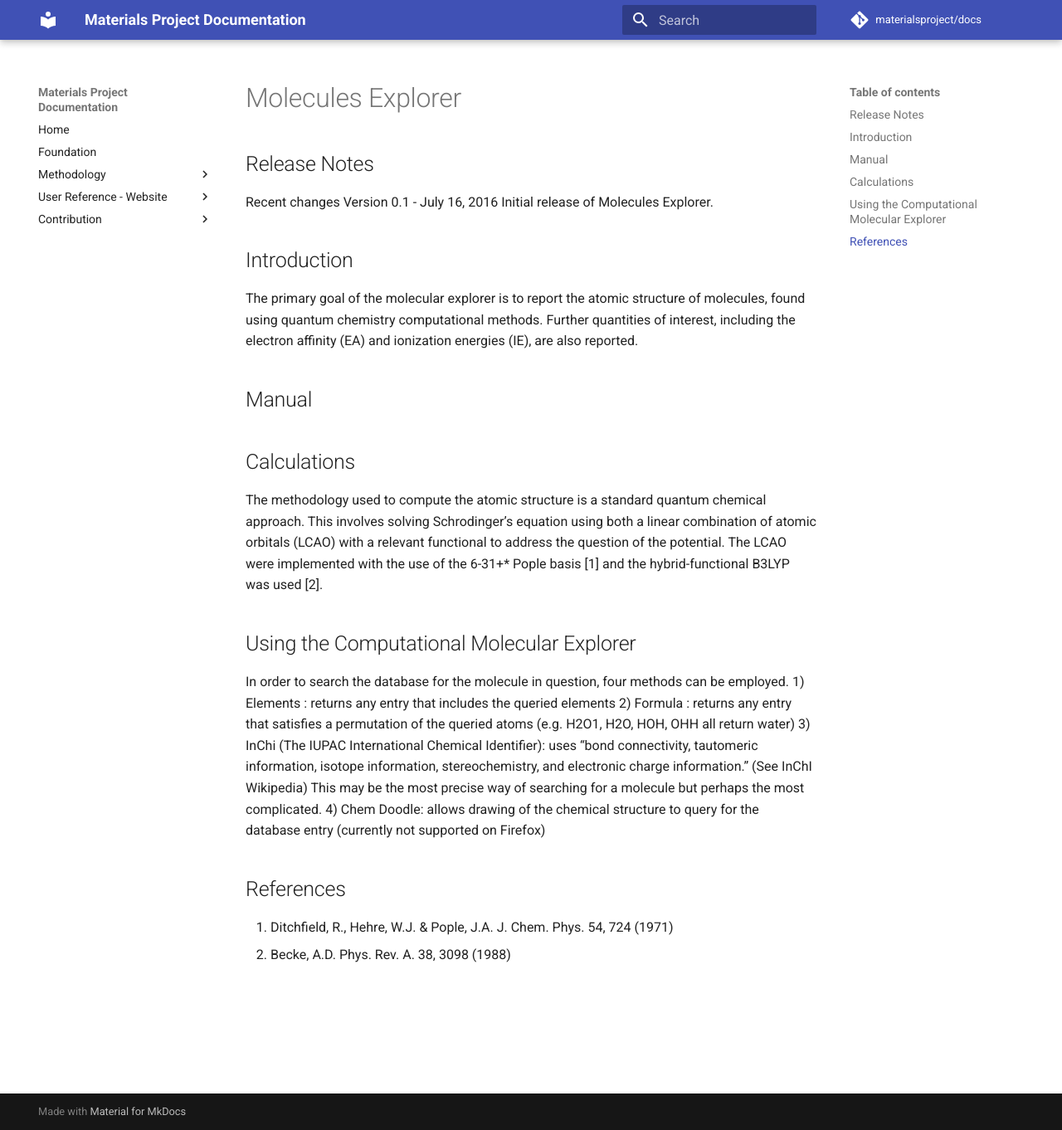
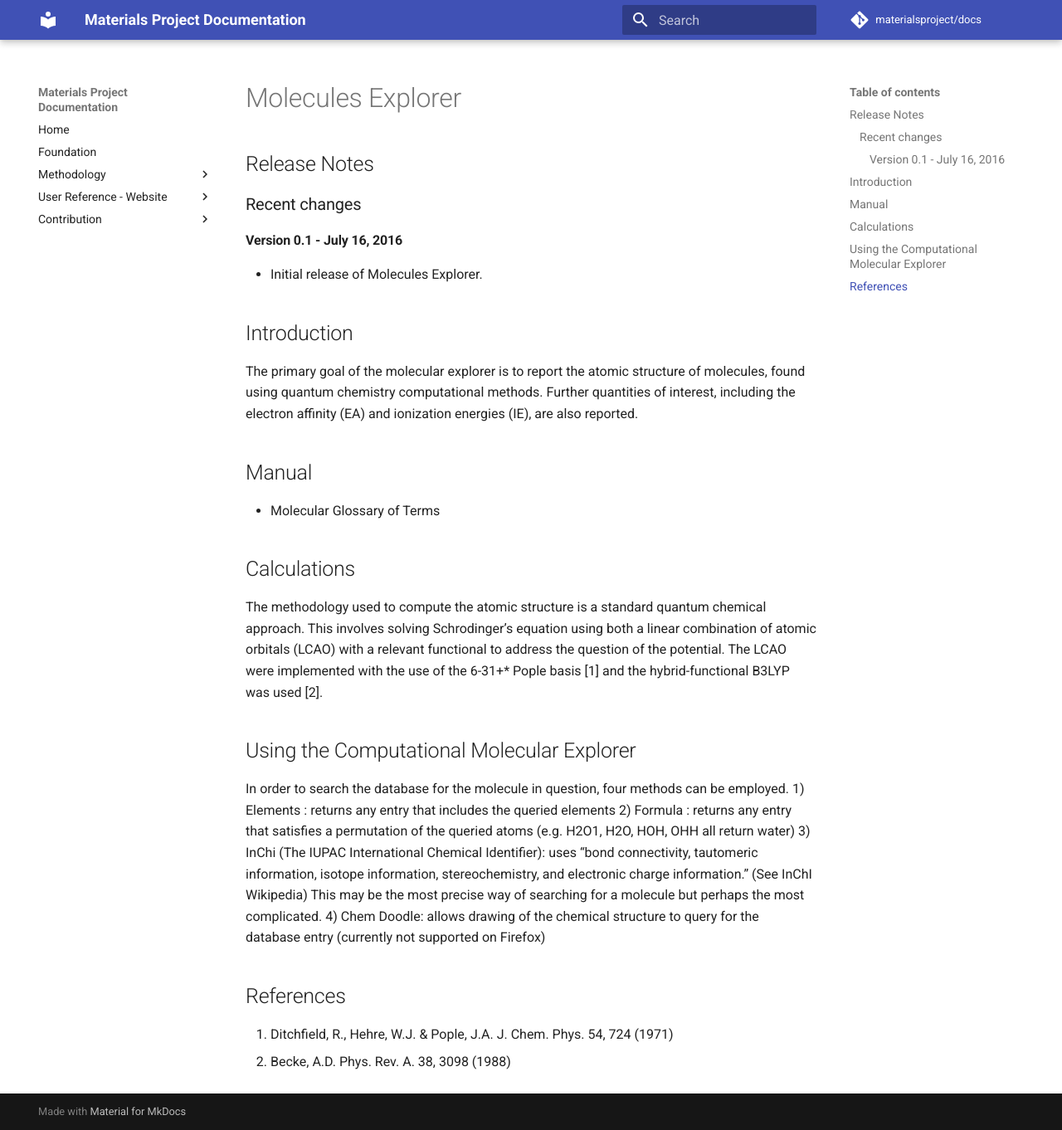
Before and after one commit to materialsproject/docs, an MkDocs documentation site: the page built from docs/user-guide/Molecules-Explorer.md, in a window 1280 px wide and 1362 px high. Shown: the whole window at 83% size. Built offline with MkDocs 1.6.1 and Material for MkDocs 9.7.7, drawn with Linux system fonts in a browser that asks for light colours; comment, search, counter and statistics services are not loaded.

Commit message:
Update Molecules-Explorer.md

```diff
--- a/docs/user-guide/Molecules-Explorer.md
+++ b/docs/user-guide/Molecules-Explorer.md
@@ -1,14 +1,15 @@
 # Molecules Explorer
 
 ## Release Notes
-Recent changes
-Version 0.1 - July 16, 2016
-Initial release of Molecules Explorer.
+### Recent changes
+#### Version 0.1 - July 16, 2016
+* Initial release of Molecules Explorer.
 
 ## Introduction
 The primary goal of the molecular explorer is to report the atomic structure of molecules, found using quantum chemistry computational methods. Further quantities of interest, including the electron affinity (EA) and ionization energies (IE), are also reported.
 
 ## Manual
+* Molecular Glossary of Terms
 
 ## Calculations
 The methodology used to compute the atomic structure is a standard quantum chemical approach. This involves solving Schrodinger’s equation using both a linear combination of atomic orbitals (LCAO) with a relevant functional to address the question of the potential. The LCAO were implemented with the use of the 6-31+* Pople basis [1] and the hybrid-functional B3LYP was used [2].
```
